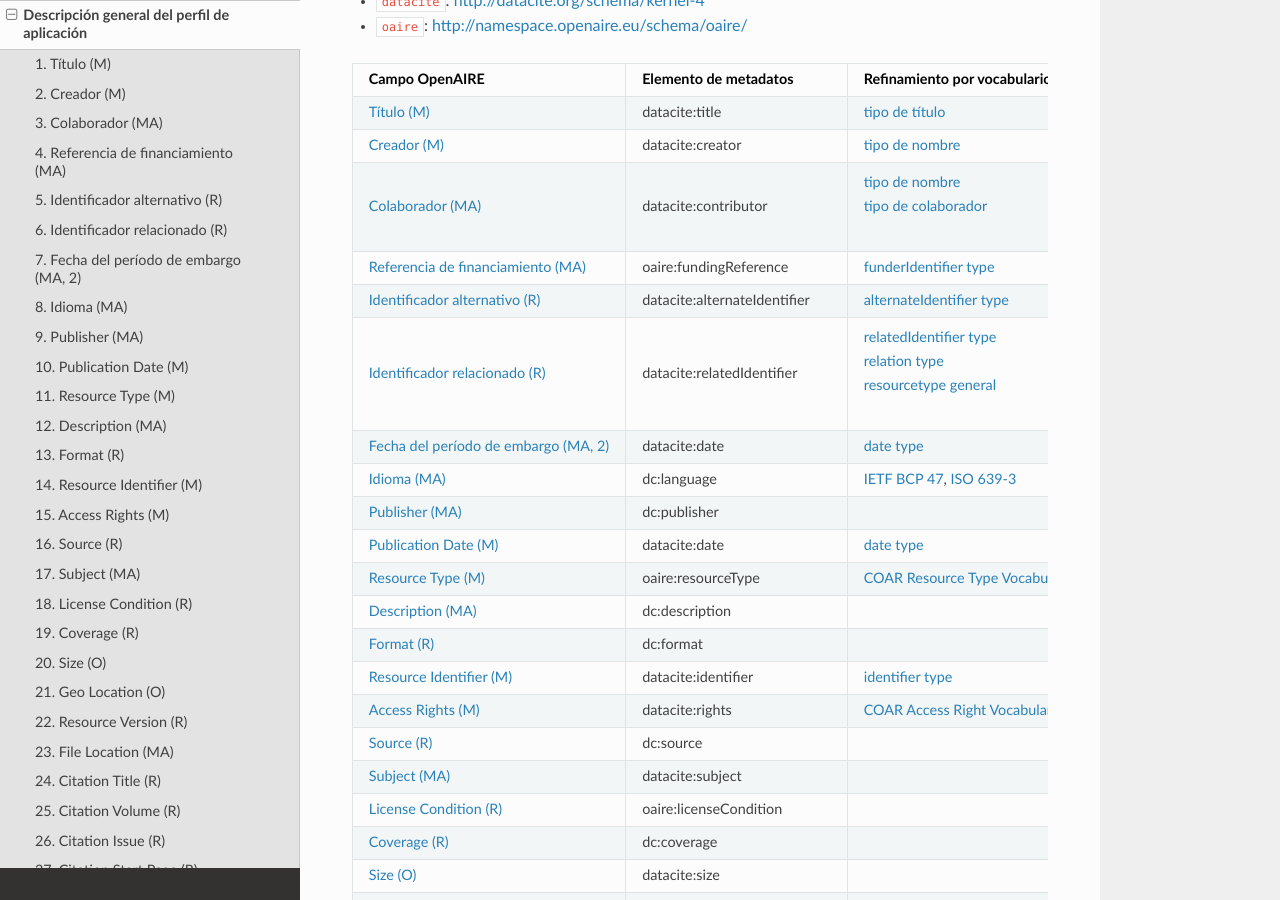
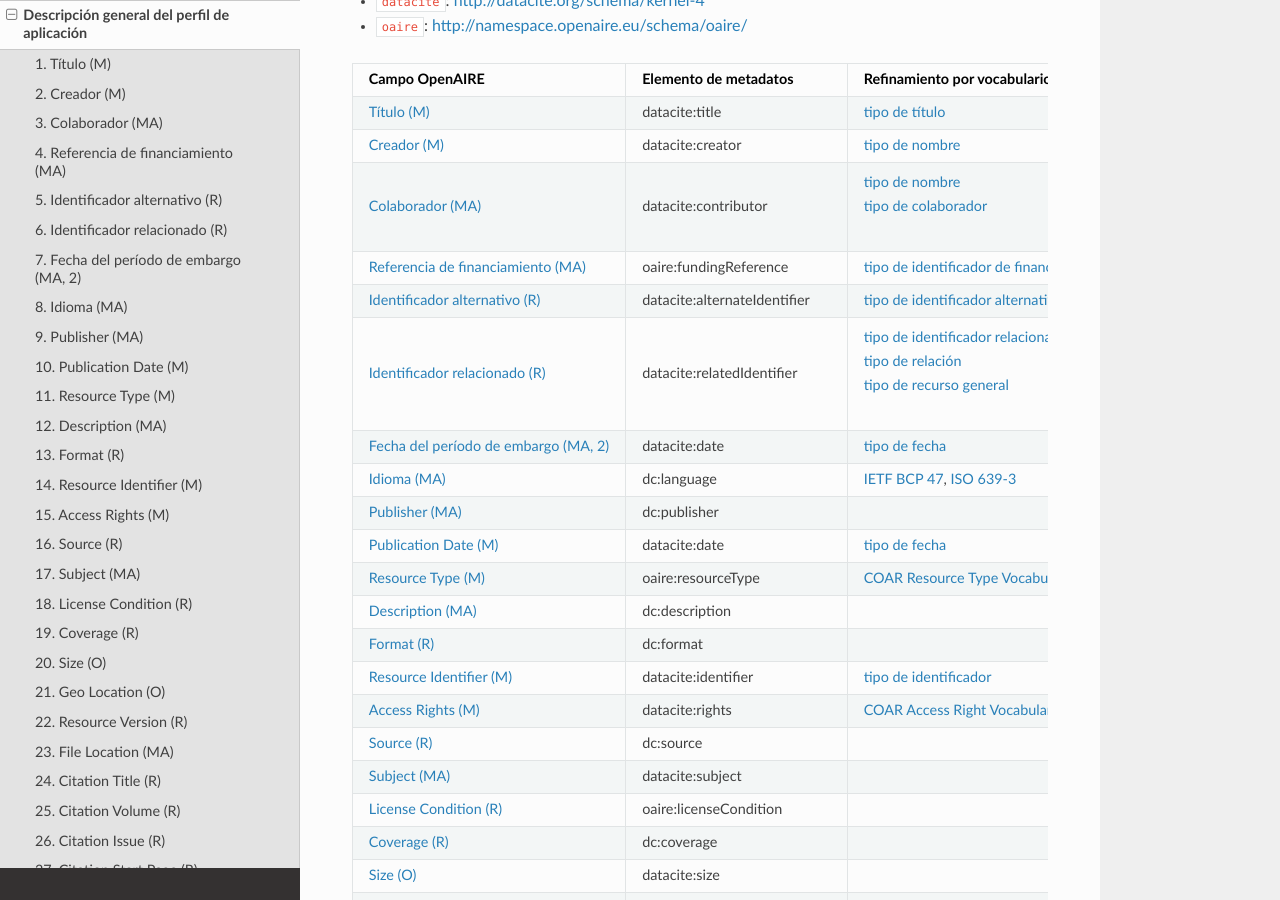
Before and after one commit to memoemg/openAIRE4, a Sphinx documentation site: the page built from docs/application_profile.rst, in a window 1280 px wide and 900 px high, scrolled down 717 px. Built offline with Sphinx 7.4.7 and the Read the Docs theme 2.0.0, drawn with Linux system fonts in a browser that asks for light colours; a script that is not in the unit is left out.

Commit message:
Update application_profile.rst

```diff
--- a/docs/application_profile.rst
+++ b/docs/application_profile.rst
@@ -32,19 +32,19 @@ Campo OpenAIRE                           Elemento de metadatos         Refinamie
 :ref:`dci:creator`                       datacite:creator              :ref:`tipo de nombre <vocab:nametype_nametype>`
 :ref:`dci:contributor`                   datacite:contributor          | :ref:`tipo de nombre <vocab:nametype_nametype>`
                                                                        | :ref:`tipo de colaborador <vocab:contributortype_contributortype>`
-:ref:`aire:fundingReference`             oaire:fundingReference        :ref:`funderIdentifier type <vocab:funderIdentifiertype_identifiertype>`
-:ref:`dci:alternativeIdentifier`         datacite:alternateIdentifier  :ref:`alternateIdentifier type <vocab:alternateIdentifiertype_identifiertype>`
-:ref:`dci:relatedIdentifier`             datacite:relatedIdentifier    | :ref:`relatedIdentifier type <vocab:relatedIdentifiertype_identifiertype>`
-                                                                       | :ref:`relation type <vocab:relationtype_relationtype>`
-                                                                       | :ref:`resourcetype general <vocab:resourcetypegeneral_resourcetypegeneral>`
-:ref:`dci:dateEmbargo`                   datacite:date                 :ref:`date type <vocab:datetype_datetype>`
+:ref:`aire:fundingReference`             oaire:fundingReference        :ref:`tipo de identificador de financiador <vocab:funderIdentifiertype_identifiertype>`
+:ref:`dci:alternativeIdentifier`         datacite:alternateIdentifier  :ref:`tipo de identificador alternativo <vocab:alternateIdentifiertype_identifiertype>`
+:ref:`dci:relatedIdentifier`             datacite:relatedIdentifier    | :ref:`tipo de identificador relacionado <vocab:relatedIdentifiertype_identifiertype>`
+                                                                       | :ref:`tipo de relación <vocab:relationtype_relationtype>`
+                                                                       | :ref:`tipo de recurso general <vocab:resourcetypegeneral_resourcetypegeneral>`
+:ref:`dci:dateEmbargo`                   datacite:date                 :ref:`tipo de fecha <vocab:datetype_datetype>`
 :ref:`dc:language`                       dc:language                   `IETF BCP 47`_, `ISO 639-3`_
 :ref:`dc:publisher`                      dc:publisher
-:ref:`dci:datePublication`               datacite:date                 :ref:`date type <vocab:datetype_datetype>`
+:ref:`dci:datePublication`               datacite:date                 :ref:`tipo de fecha <vocab:datetype_datetype>`
 :ref:`aire:resourceType`                 oaire:resourceType            `COAR Resource Type Vocabulary`_
 :ref:`dc:description`                    dc:description
 :ref:`dc:format`                         dc:format
-:ref:`dci:identifier`                    datacite:identifier           :ref:`identifier type <vocab:identifiertype_identifiertype>`
+:ref:`dci:identifier`                    datacite:identifier           :ref:`tipo de identificador <vocab:identifiertype_identifiertype>`
 :ref:`dci:accessrights`                  datacite:rights               `COAR Access Right Vocabulary`_
 :ref:`dc:source`                         dc:source
 :ref:`dci:subject`                       datacite:subject
```
